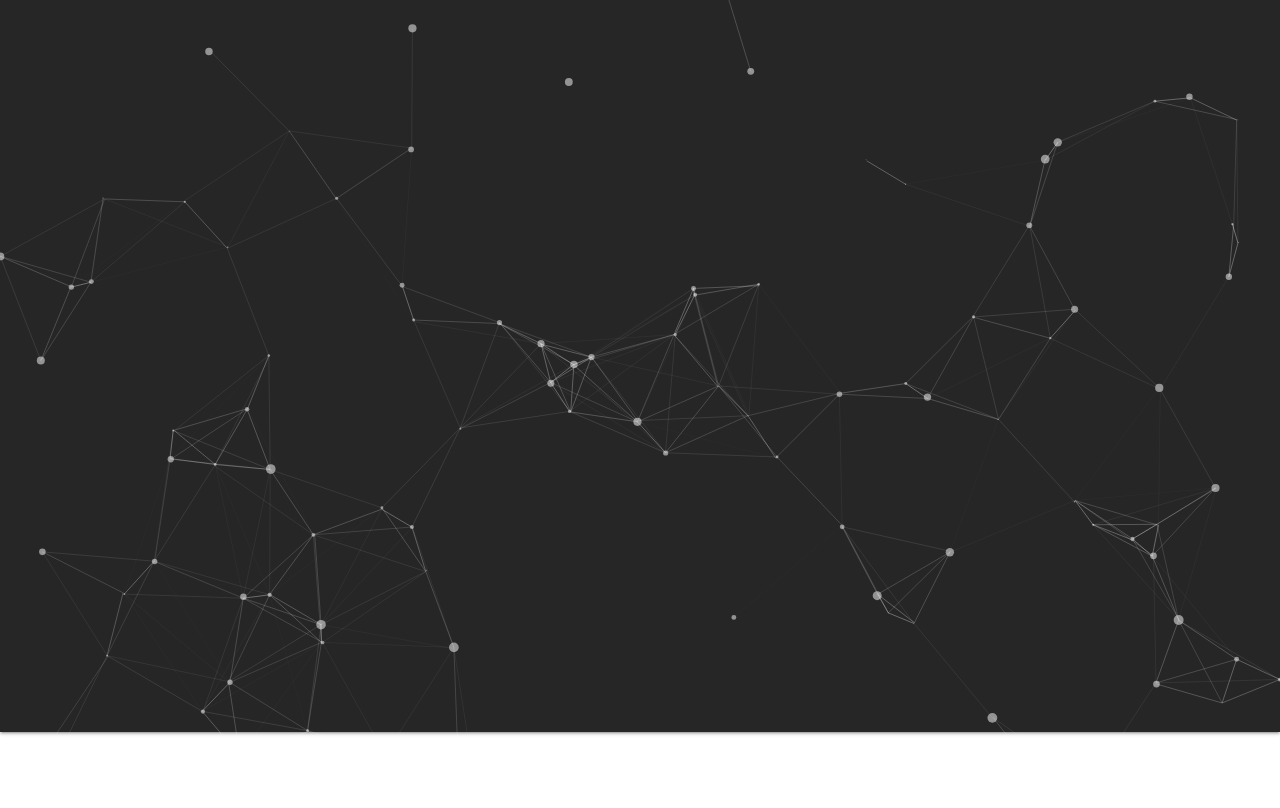
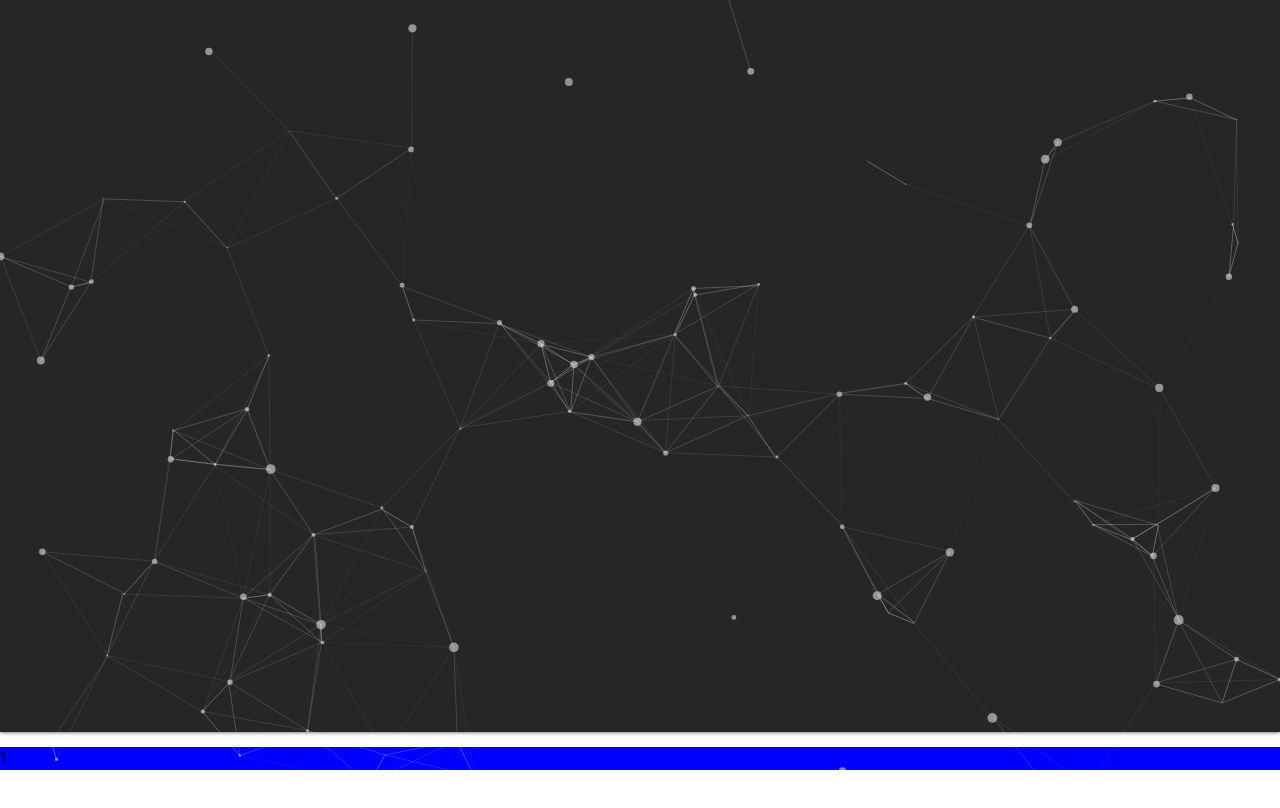
Before and after one commit to rajantara/rajantara.github.io, a plain HTML site: page index.html in a window 1280 px wide. Shown: the part 68-876 px from the top of the page. Drawn offline with nearby package versions, Linux system fonts and the light colour scheme.

Commit message:
update data

```diff
--- a/assets/css/style.css
+++ b/assets/css/style.css
@@ -14,3 +14,14 @@ body
 header .banner-text {
     width: 100%;
 }
+
+main {
+    margin: auto;
+    background-color: rgb(54, 30, 189);
+    padding: 0%;
+}
+
+div {
+    margin-top: auto;
+    background-color: blue;
+}
--- a/index.html
+++ b/index.html
@@ -25,6 +25,11 @@
             </ul>
         </div>
     </nav>
+    <div class="main">
+        <ul>
+            <li> 1</li>
+        </ul>
+    </div>
 </body>
 
 </html>
```
